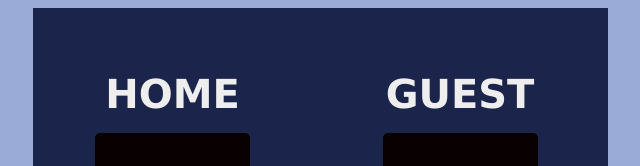
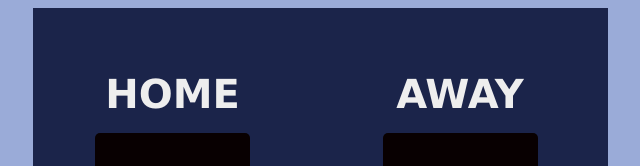
Before and after one commit to ChazT321/Basketball-Scoreboard, a plain HTML site: page index.html in a window 1280 px wide. Shown: the top 166 px of the page, without its empty margins (320-960 px from the left). Drawn offline with Linux system fonts and the light colour scheme; a web font is replaced by a local one.

Commit message:
Update HTML
Changed header for "guest" score to
"away".

```diff
--- a/index.html
+++ b/index.html
@@ -11,7 +11,7 @@
                 <div id="home-box">0</div>
             </div>
             <div>
-                <h3 id="guest-score">GUEST</h3>
+                <h3 id="guest-score">AWAY</h3>
                 <div id="guest-box">0</div>
 
             <div id="home-btns">
```
